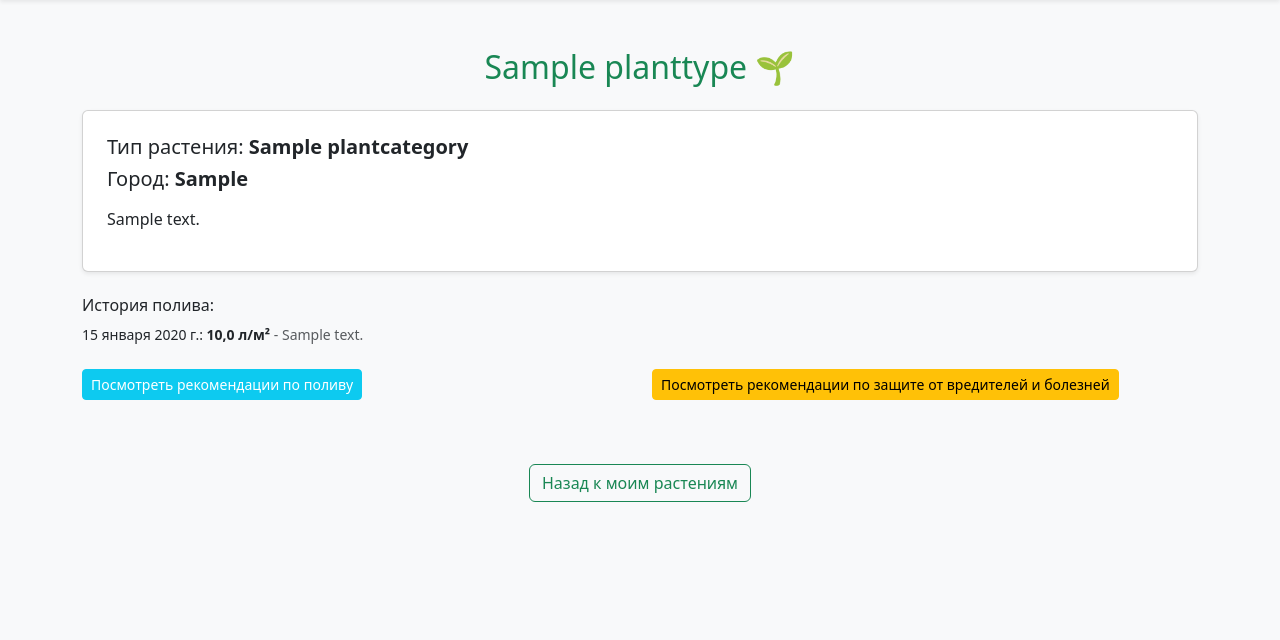
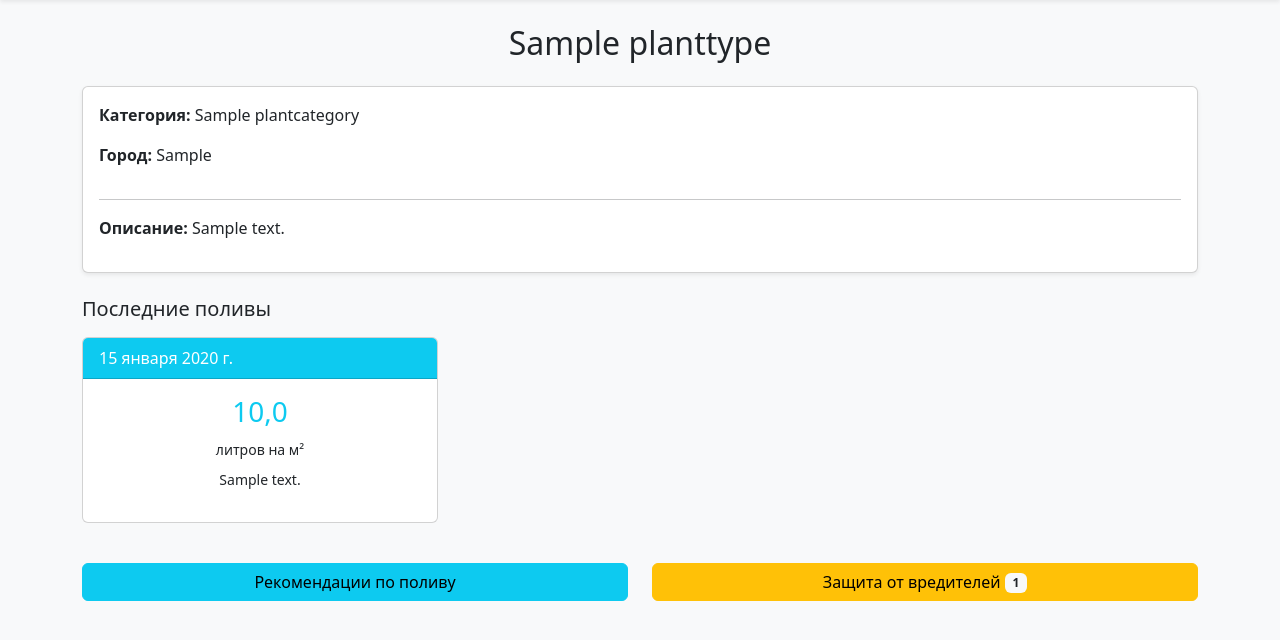
Before and after one commit to vxmpra/python_project, a Django app: page /plants/plant/1/ in a window 1280 px wide. Shown: the part 56-696 px from the top of the page. Run offline with Django 5.2, Linux system fonts and the light colour scheme; a user stored in the database is signed in; tables that the repository leaves empty hold one stand-in row (values such as "Sample post").

Commit message:
Update plant_detail template to extend layout.html with main header

```diff
--- a/plants/templates/plants/plant_detail.html
+++ b/plants/templates/plants/plant_detail.html
@@ -1,51 +1,55 @@
 {% extends 'layout.html' %}
 
-{% block title %}Информация о растении{% endblock %}
+{% block title %}{{ plant.plant_type.name }}{% endblock %}
 
 {% block content %}
-<div class="container mt-5">
-    <h2 class="text-center text-success mb-4">{{ plant.plant_type.name }} 🌱</h2>
+<div class="container mt-4">
+    <h2 class="text-center mb-4">{{ plant.plant_type.name }}</h2>
 
-    <div class="card shadow-sm p-4 mb-4">
-        <h5>Тип растения: <span class="fw-bold">{{ plant.plant_type.category.name }}</span></h5>
-        <h5>Город: <span class="fw-bold">{{ plant.city }}</span></h5>
+    <div class="card shadow-sm p-3 mb-4">
+        <p><strong>Категория:</strong> {{ plant.plant_type.category.name }}</p>
+        <p><strong>Город:</strong> {{ plant.city }}</p>
         {% if plant.plant_type.description %}
-        <p class="mt-2">{{ plant.plant_type.description }}</p>
+        <hr>
+        <p><strong>Описание:</strong> {{ plant.plant_type.description }}</p>
         {% endif %}
     </div>
 
     {% if waterings %}
-    <div class="mt-4 mb-4">
-        <h6>История полива:</h6>
-        {% for watering in waterings|dictsortreversed:"date"|slice:":3" %}
-        <p class="mb-2 small">
-            {{ watering.date }}: <strong>{{ watering.water_amount }} л/м²</strong>
-            <span class="text-muted">- {{ watering.note|truncatechars:25 }}</span>
-        </p>
+    <h5 class="mb-3">Последние поливы</h5>
+    <div class="row">
+        {% for watering in waterings %}
+        <div class="col-md-4 mb-3">
+            <div class="card">
+                <div class="card-header bg-info text-white">
+                    {{ watering.date }}
+                </div>
+                <div class="card-body text-center">
+                    <h3 class="text-info">{{ watering.water_amount }}</h3>
+                    <small>литров на м²</small>
+                    <p class="mt-2 small">{{ watering.note|truncatechars:60 }}</p>
+                </div>
+            </div>
+        </div>
         {% endfor %}
-    </div>
-    {% else %}
-    <div class="alert alert-info mt-4 mb-4">
-        <small>Истории полива пока нет. Зайдите в рекомендации по поливу.</small>
     </div>
     {% endif %}
 
     <div class="row mt-4">
-        <div class="col-md-6 d-flex flex-column align-items-start mb-3">
-            <a href="{% url 'watering_detail' plant.pk %}" class="btn btn-info btn-sm text-white">
-                Посмотреть рекомендации по поливу
+        <div class="col-md-6 mb-2">
+            <a href="{% url 'watering_detail' plant.pk %}" class="btn btn-info w-100">
+                Рекомендации по поливу
             </a>
         </div>
-
-        <div class="col-md-6 d-flex flex-column align-items-start mb-3">
-            <a href="{% url 'protection_detail' plant.pk %}" class="btn btn-warning btn-sm">
-                Посмотреть рекомендации по защите от вредителей и болезней
+        <div class="col-md-6 mb-2">
+            <a href="{% url 'protection_detail' plant.pk %}" class="btn btn-warning w-100">
+                Защита от вредителей
+                {% if advices_count %}
+                <span class="badge bg-light text-dark">{{ advices_count }}</span>
+                {% endif %}
             </a>
         </div>
     </div>
 
-    <div class="mt-5 text-center">
-        <a href="{% url 'plant_list' %}" class="btn btn-outline-success">Назад к моим растениям</a>
-    </div>
 </div>
 {% endblock %}
```
